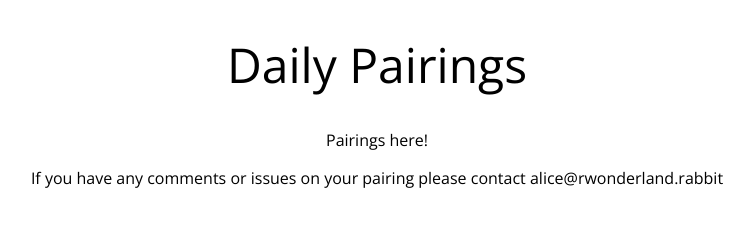
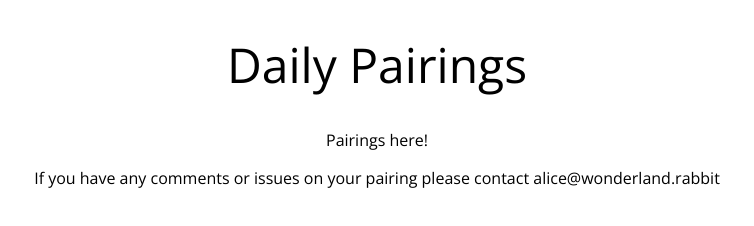
Before and after one commit to thinkful-c11/full-stack-capstone-avi-sonja, a website: page public/index.html in a window 1280 px wide. Shown: the full height of the page, 263-1017 px from the left. Drawn offline with nearby package versions, Linux system fonts and the light colour scheme.

Commit message:
Typo in footer

```diff
--- a/public/index.html
+++ b/public/index.html
@@ -22,6 +22,6 @@
     </div>
 </div>
 <footer>
-    <p>If you have any comments or issues on your pairing please contact alice@rwonderland.rabbit</p>
+    <p>If you have any comments or issues on your pairing please contact alice@wonderland.rabbit</p>
 </footer>
 </html>
```
